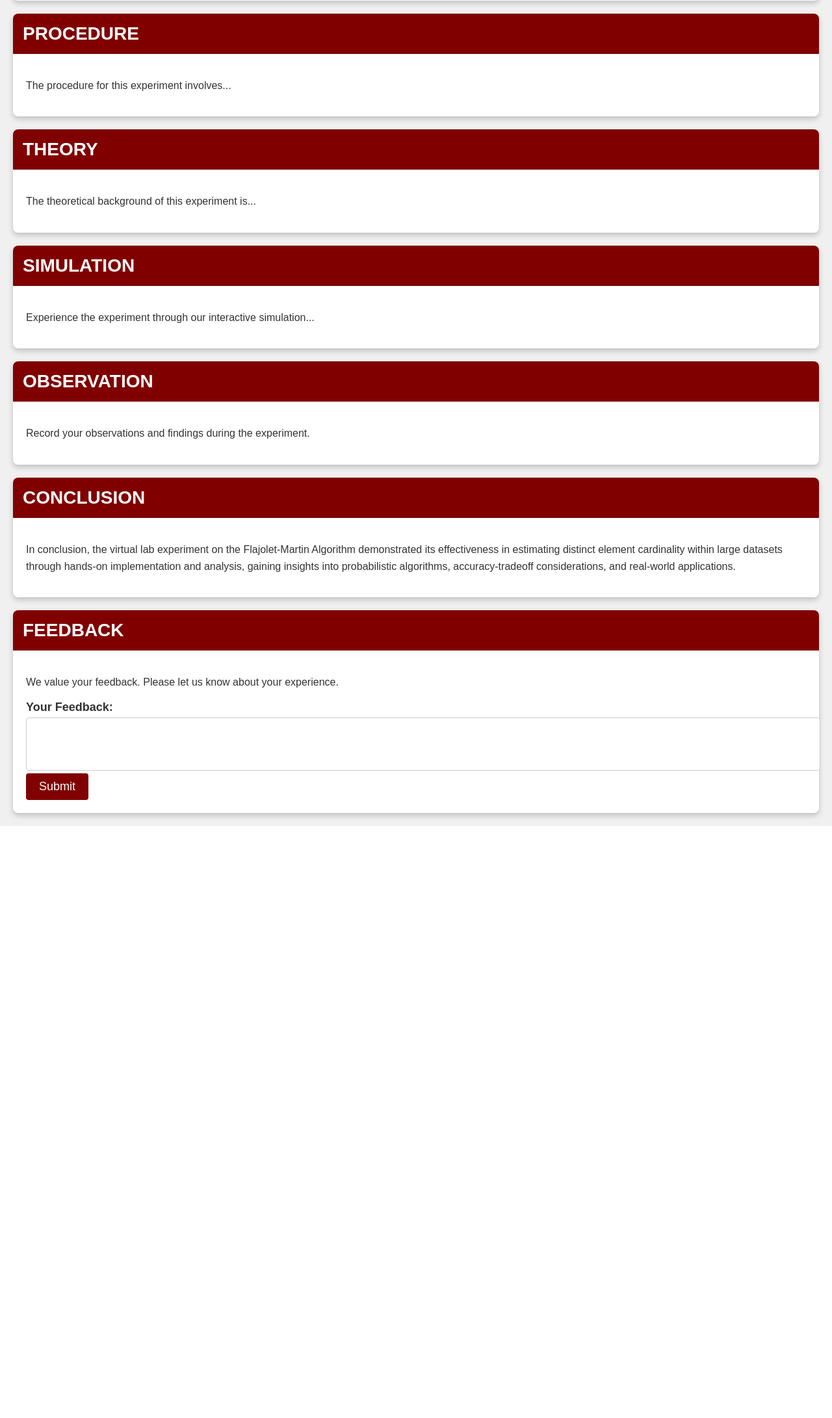
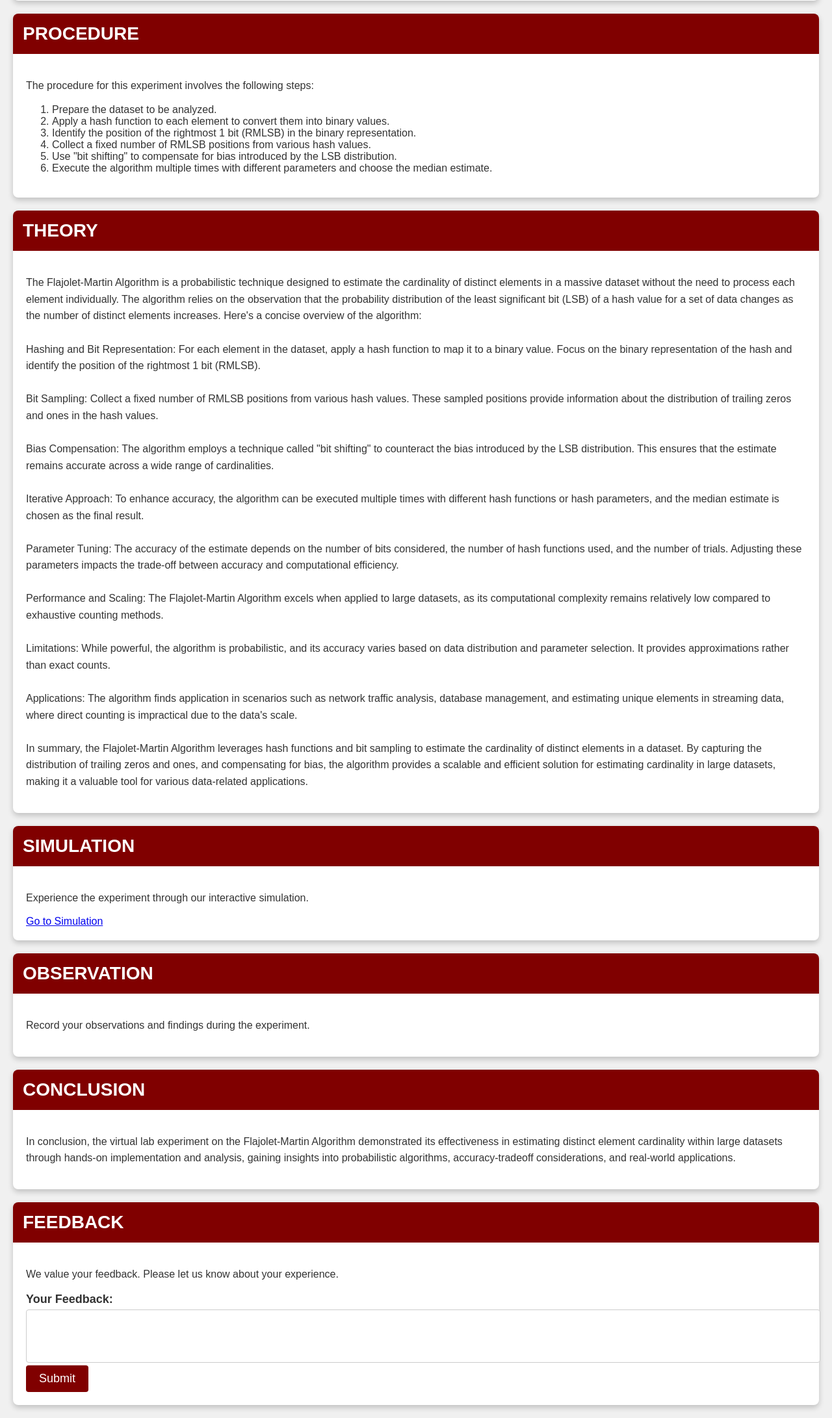
Before and after one commit to Akilesh21/Flajolet_Martin_Simulation, a Django app: template myapp/templates/index.html in a window 1280 px wide. Shown: the part 235-2417 px from the top of the page at 65% size. Before the commit the page ends 1506 px from the top, so only its background shows below. Run offline with Django 4.2, Linux system fonts and the light colour scheme; the template is opened without the code that fills it, so the values that code supplies are empty.

Commit message:
changes done

```diff
--- a/myapp/templates/index.html
+++ b/myapp/templates/index.html
@@ -89,8 +123,16 @@
   <!-- Procedure Section -->
   <div class="section">
     <div class="section-title">Procedure</div>
-    <div class="section-content">
-      <p>The procedure for this experiment involves...</p>
+    <div class="section-content procedure">
+      <p>The procedure for this experiment involves the following steps:</p>
+      <ol>
+        <li>Prepare the dataset to be analyzed.</li>
+        <li>Apply a hash function to each element to convert them into binary values.</li>
+        <li>Identify the position of the rightmost 1 bit (RMLSB) in the binary representation.</li>
+        <li>Collect a fixed number of RMLSB positions from various hash values.</li>
+        <li>Use "bit shifting" to compensate for bias introduced by the LSB distribution.</li>
+        <li>Execute the algorithm multiple times with different parameters and choose the median estimate.</li>
+      </ol>
     </div>
   </div>
 
@@ -98,7 +140,25 @@
   <div class="section">
     <div class="section-title">Theory</div>
     <div class="section-content">
-      <p>The theoretical background of this experiment is...</p>
+      <p>The Flajolet-Martin Algorithm is a probabilistic technique designed to estimate the cardinality of distinct elements in a massive dataset without the need to process each element individually. The algorithm relies on the observation that the probability distribution of the least significant bit (LSB) of a hash value for a set of data changes as the number of distinct elements increases. Here's a concise overview of the algorithm:
+        <br>
+        <br>Hashing and Bit Representation: For each element in the dataset, apply a hash function to map it to a binary value. Focus on the binary representation of the hash and identify the position of the rightmost 1 bit (RMLSB).
+        <br>
+        <br>Bit Sampling: Collect a fixed number of RMLSB positions from various hash values. These sampled positions provide information about the distribution of trailing zeros and ones in the hash values.
+        <br>
+        <br>Bias Compensation: The algorithm employs a technique called "bit shifting" to counteract the bias introduced by the LSB distribution. This ensures that the estimate remains accurate across a wide range of cardinalities.
+        <br>
+        <br>Iterative Approach: To enhance accuracy, the algorithm can be executed multiple times with different hash functions or hash parameters, and the median estimate is chosen as the final result.
+        <br>
+        <br>Parameter Tuning: The accuracy of the estimate depends on the number of bits considered, the number of hash functions used, and the number of trials. Adjusting these parameters impacts the trade-off between accuracy and computational efficiency.
+        <br>
+        <br>Performance and Scaling: The Flajolet-Martin Algorithm excels when applied to large datasets, as its computational complexity remains relatively low compared to exhaustive counting methods.
+        <br>
+        <br>Limitations: While powerful, the algorithm is probabilistic, and its accuracy varies based on data distribution and parameter selection. It provides approximations rather than exact counts.
+        <br>
+        <br>Applications: The algorithm finds application in scenarios such as network traffic analysis, database management, and estimating unique elements in streaming data, where direct counting is impractical due to the data's scale.
+        <br>
+        <br>In summary, the Flajolet-Martin Algorithm leverages hash functions and bit sampling to estimate the cardinality of distinct elements in a dataset. By capturing the distribution of trailing zeros and ones, and compensating for bias, the algorithm provides a scalable and efficient solution for estimating cardinality in large datasets, making it a valuable tool for various data-related applications.</p>
     </div>
   </div>
 
@@ -106,7 +166,9 @@
   <div class="section">
     <div class="section-title">Simulation</div>
     <div class="section-content">
-      <p>Experience the experiment through our interactive simulation...</p>
+      <p>Experience the experiment through our interactive simulation.</p>
+      <!-- Replace the following URL with the actual URL for the simulation -->
+      <a href="{% url 'simulation' %}">Go to Simulation</a>
     </div>
   </div>
 
@@ -131,12 +193,38 @@
     <div class="section-title">Feedback</div>
     <div class="section-content">
       <p>We value your feedback. Please let us know about your experience.</p>
-      <form>
+      <form id="feedbackForm">
         <label for="feedback">Your Feedback:</label>
         <textarea id="feedback" name="feedback" rows="4"></textarea>
         <button type="submit">Submit</button>
       </form>
     </div>
   </div>
+
+
+  <!-- Feedback Confirmation Modal -->
+  <div id="feedbackModal">
+    <div id="feedbackModalContent">
+      <p>Thank you for your feedback!</p>
+      <button id="okButtonModal">OK</button>
+    </div>
+  </div>
+
+  <script>
+    document.getElementById("feedbackForm").addEventListener("submit", function (e) {
+      e.preventDefault(); // Prevent the default form submission behavior
+
+      // Show the feedback confirmation modal
+      document.getElementById("feedbackModal").style.display = "block";
+    });
+
+    document.getElementById("okButtonModal").addEventListener("click", function () {
+      // Hide the modal
+      document.getElementById("feedbackModal").style.display = "none";
+
+      // Reload the page
+      location.reload();
+    });
+  </script>
 </body>
 </html>
--- a/myapp/templates/simulation.html
+++ b/myapp/templates/simulation.html
@@ -121,7 +121,7 @@
 
     <!-- Tail Length Input -->
     <div class="input-container">
-        <h3>Tail Length:</h3>
+        <h3>No of Distinct Elements:</h3>
         <input type="number" id="tail-length-input" placeholder="Enter Tail Length">
         <button onclick="checkTailLength()" class="check-button">Check</button>
     </div>
--- a/myapp/urls.py
+++ b/myapp/urls.py
@@ -2,6 +2,6 @@ from django.contrib import admin
 from django.urls import path
 from . import views
 urlpatterns = [
-    path('index', views.index),
+    path('', views.index),
     path('simulation/', views.simulation, name='simulation'),
 ]
```
Also changed, not shown: other parts of myapp/templates/index.html (+34 -0 lines).
